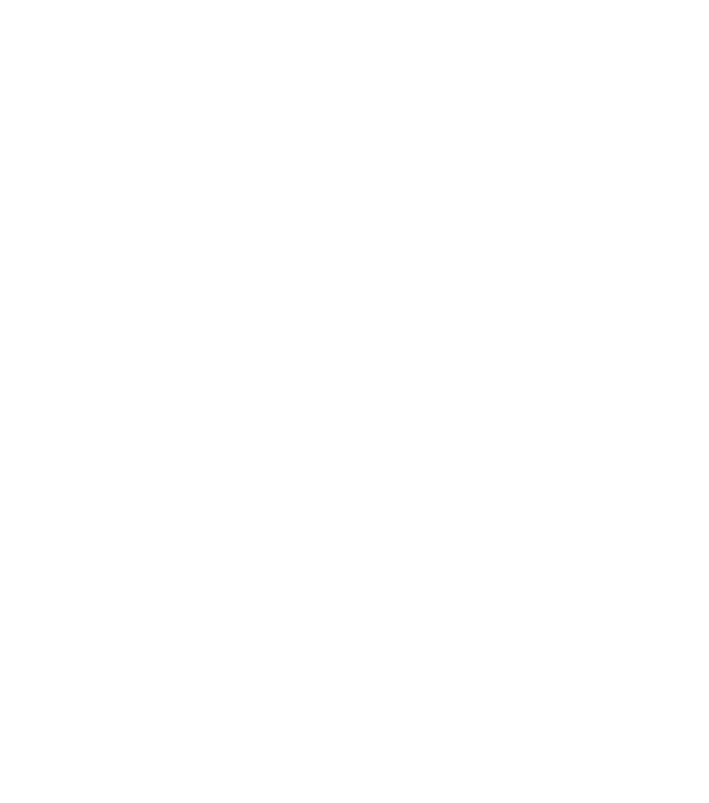
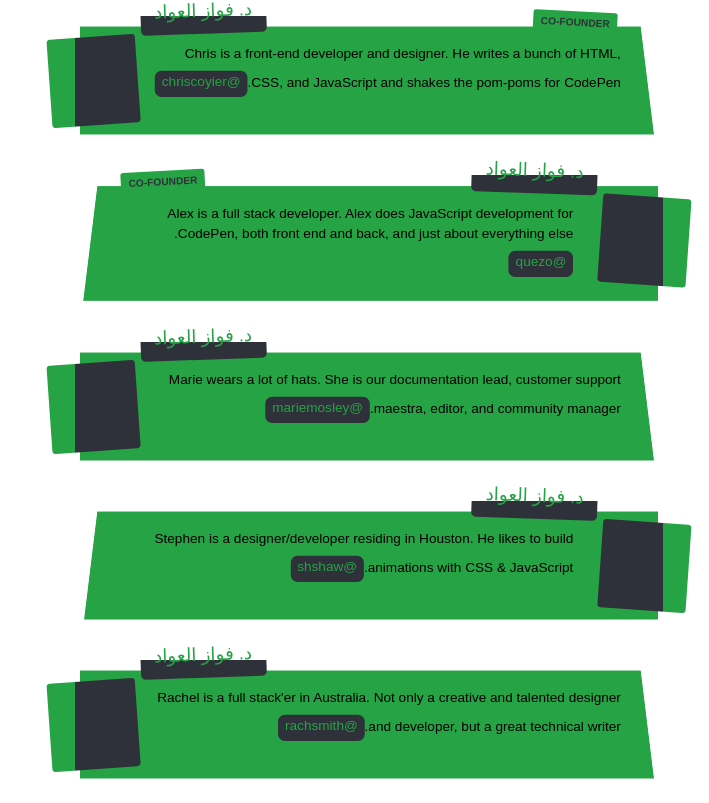
Before and after one commit to Abdullahkhanji/magazine, a React (Create React App) app: page /MembersOfTheProgram in a window 1280 px wide. Before the commit this address had no page. Shown: the part 446-1249 px from the top of the page, without its empty margins (571-1280 px from the left). Before the commit the page ends 800 px from the top, so only its background shows below. Built offline with nearby package versions, Linux system fonts and the light colour scheme; no server answers; the database is empty.

Commit message:
MembersOfTheProgram page

```diff
--- a/src/Components/Navbar/Navbar.tsx
+++ b/src/Components/Navbar/Navbar.tsx
@@ -99,7 +99,7 @@
             <a href="#">تقديم الأبحاث</a>
           </li>
           <li>
-            <a href="#">أعضاء هيئة التحرير</a>
+            <a href="/MembersOfTheProgram">أعضاء هيئة التحرير</a>
           </li>
           <li>
             <a href="/CommunicateWithUs">تواصل معنا</a>
--- /dev/null
+++ b/src/Pages/MembersOfTheProgram.tsx
@@ -0,0 +1,71 @@
+import Navbar from "../Components/Navbar/Navbar";
+import Footer from "../Components/Footer/Footer";
+
+const MembersOfTheProgram = () => {
+    return (
+        <>
+            <Navbar />
+            <div className="Header">
+                <h1>أعضاء هيئة التحرير</h1>
+            </div>
+            <div className="content">
+
+                <ul className="team">
+                    <li className="member co-funder">
+                        <div className="thumb"></div>
+                        <div className="description">
+                            <h3 className="memberName">د. فواز العواد</h3>
+                            <p>Chris is a front-end developer and designer. He writes a bunch of HTML, CSS, and JavaScript and shakes the pom-poms for CodePen.<a href="https://codepen.io/chriscoyier/">@chriscoyier</a></p>
+                        </div>
+                    </li>
+                    <li className="member co-funder">
+                        <div className="thumb"></div>
+                        <div className="description">
+                        <h3 className="memberName">د. فواز العواد</h3>
+                            <p>Alex is a full stack developer. Alex does JavaScript development for CodePen, both front end and back, and just about everything else.<a href="https://codepen.io/quezo/">@quezo</a></p>
+                        </div>
+                    </li>
+                    <li className="member">
+                        <div className="thumb"></div>
+                        <div className="description">
+                        <h3 className="memberName">د. فواز العواد</h3>
+                            <p>Marie wears a lot of hats. She is our documentation lead, customer support maestra, editor, and community manager.<a href="https://codepen.io/mariemosley/">@mariemosley</a></p>
+                        </div>
+                    </li>
+                    <li className="member">
+                        <div className="thumb"></div>
+                        <div className="description">
+                        <h3 className="memberName">د. فواز العواد</h3>
+                            <p>Stephen is a designer/developer residing in Houston. He likes to build animations with CSS & JavaScript.<a href="https://codepen.io/shshaw/">@shshaw</a></p>
+                        </div>
+                    </li>
+                    <li className="member">
+                        <div className="thumb"></div>
+                        <div className="description">
+                        <h3 className="memberName">د. فواز العواد</h3>
+                            <p>Rachel is a full stack'er in Australia. Not only a creative and talented designer and developer, but a great technical writer.<a href="https://codepen.io/rachsmith/">@rachsmith</a></p>
+                        </div>
+                    </li>
+                    <li className="member">
+                        <div className="thumb"></div>
+                        <div className="description">
+                        <h3 className="memberName">د. فواز العواد</h3>
+                            <p>Robert is a full-stack dev with a penchant for open-source work. He dwells in the murky depthsmurky depths of JS.<a href="https://codepen.io/broofa/">@broofa</a></p>
+                        </div>
+                    </li>
+                    <li className="member">
+                        <div className="thumb"></div>
+                        <div className="description">
+                        <h3 className="memberName">د. فواز العواد</h3>
+                            <p>Dee is a full stack developer who started her career in finance. She can jump from Rails to React to Go, and also manage our finances.<a href="https://codepen.io/deequez/">@deequez</a></p>
+                        </div>
+                    </li>
+                </ul>
+
+            </div>
+            <Footer />
+        </>
+    );
+
+};
+export default MembersOfTheProgram;
--- a/src/Routing.tsx
+++ b/src/Routing.tsx
@@ -12,7 +12,7 @@
 import VolumePage from "./Pages/VolumePage";
 import AboutTibyan from "./Pages/AboutTibyan";
 import CommunicateWithUs from "./Pages/CommunicateWithUs"
-
+import MembersOfTheProgram from "./Pages/MembersOfTheProgram"
 
 export const router = createBrowserRouter([
   {
@@ -58,5 +58,8 @@
   },{
     path: "/CommunicateWithUs",
     element: <CommunicateWithUs/>
+  },{
+    path: "/MembersOfTheProgram",
+    element: <MembersOfTheProgram/>
   }
 ]);
--- a/src/index.css
+++ b/src/index.css
@@ -649,3 +649,197 @@
   white-space: nowrap;
   width: 1px;
 }
+/*membersoftheprogram*/
+
+
+
+
+
+
+.content {
+	width: 90vmin;
+}
+
+
+
+.team {
+	padding: 2em 0 2em 2.5em;
+	margin: 0;
+}
+
+.member {
+	margin: 1.5em 0 0.5em;
+	padding: 0.73em;
+	background: linear-gradient(
+		83deg,
+		#26a345 0 97%,
+		#fff0 calc(97% + 1px) 100%
+	);
+	position: relative;
+	list-style: none;
+	display: inline-block;
+	transform: scale(0.85);
+	transition: all 0.4s ease 0s;
+}
+
+.member:nth-of-type(even) {
+	text-align: right;
+	background: linear-gradient(
+		-83deg,
+		#26a345 0 97%,
+		#fff0 calc(97% + 1px) 100%
+	);
+}
+
+.thumb {
+	width: 13vmin;
+	height: 13vmin;
+	float: left;
+	margin-right: 1.25em;
+	background: linear-gradient(
+		-86deg,
+		#2f313a 0 70%,
+		#26a345 0% 100%
+	);
+	transform: rotate(-4deg);
+	transition: all 0.4s ease 0s;
+	border-radius: 0.25em;
+	overflow: hidden;
+	margin-left: -3em;
+	padding: 0.5em;
+}
+
+.member:nth-of-type(even) .thumb {
+	background: linear-gradient(
+		86deg,
+		#2f313a 0 70%,
+		#26a345 0% 100%
+	);
+	float: right;
+	margin-left: 2em;
+	margin-right: -3em;
+	transform: rotate(4deg);
+}
+
+.thumb img {
+	width: 100%;
+	height: 100%;
+	border-radius: 0.25em;
+	filter: grayscale(1);
+	background: #2f313a;
+}
+
+.member:hover {
+	transform: scale(1);
+	transition: all 0.4s ease 0s;
+	filter: drop-shadow(0px 20px 10px #0008);
+}
+
+.member:hover .thumb {
+	padding: 0.1em;
+	transition: all 0.4s ease 0s;
+	transform: rotate(-1deg);
+	background: linear-gradient(
+		-89deg,
+		#2f313a 0 70%,
+		#26a345 0% 100%
+	);
+}
+
+.member:nth-of-type(even):hover .thumb {
+	background: linear-gradient(
+		91deg,
+		#2f313a 0 70%,
+		#26a345 0% 100%
+	);
+}
+
+.member:hover .thumb img {
+	filter: none;
+	transition: all 0.4s ease 0s;
+}
+
+.description {
+	padding-top: 1vmin;
+}
+
+.description p {
+	padding: 0 2em;
+	margin-bottom: 1em;
+}
+
+.memberName {
+	background: linear-gradient(182deg, #fff0 60%, #2f313a 60% 100%);
+	display: inline;
+	transform: rotate(-2deg);
+	position: absolute;
+	top: -2em; /* Adjust top to position the memberName element correctly */
+	left: 9vmin;
+	padding: 0.5em 0.75em;
+	color: #26a345;
+	border-radius: 0.25em;
+	font-size: 1.35em;
+	transform-origin: left bottom;
+}
+
+.member:nth-of-type(even) .memberName {
+	left: inherit;
+	right: 9vmin;
+	transform: rotate(2deg);
+	transform-origin: right bottom;
+	background: linear-gradient(-182deg, #fff0 60%, #2f313a 60% 100%);
+}
+
+.member:hover .memberName {
+	transition: all 0.4s ease 0s;
+	transform: rotate(0deg);
+	background: linear-gradient(180deg, #fff0 59%, #2f313a 59% 100%);
+}
+
+.co-funder:after {
+	content: "CO-FOUNDER";
+	font-size: 0.75em;
+	position: absolute;
+	top: -1.5em;
+	background: #26a345;
+	right: 4em;
+	transform: rotate(3deg);
+	padding: 0.35em 0.75em 0.5em;
+	border-radius: 0.25em;
+	color: #2f313a;
+	font-weight: bold;
+}
+
+.co-funder:nth-of-type(even):after {
+	right: inherit;
+	left: 4em;
+	transform: rotate(-3deg);
+}
+
+.description p a {
+	display: inline-block;
+	margin: 0.5em 0 0 0;
+	background: #2f313a;
+	color: #26a345;
+	padding: 0.1em 0.5em 0.35em;
+	border-radius: 0.5em;
+	text-decoration: none;
+	transition: all 0.4s ease 0s;
+}
+
+.description p a:hover {
+	transition: all 0.4s ease 0s;
+	color: #2f313a;
+	background: #26a345;
+	font-weight: bold;
+}
+
+.description p a img {
+	float: left;
+	width: 22px;
+	filter: invert(1);
+	border-radius: 0.15em;
+	padding: 2px;
+	background: #fff;
+	margin-right: 2px;
+}
```
